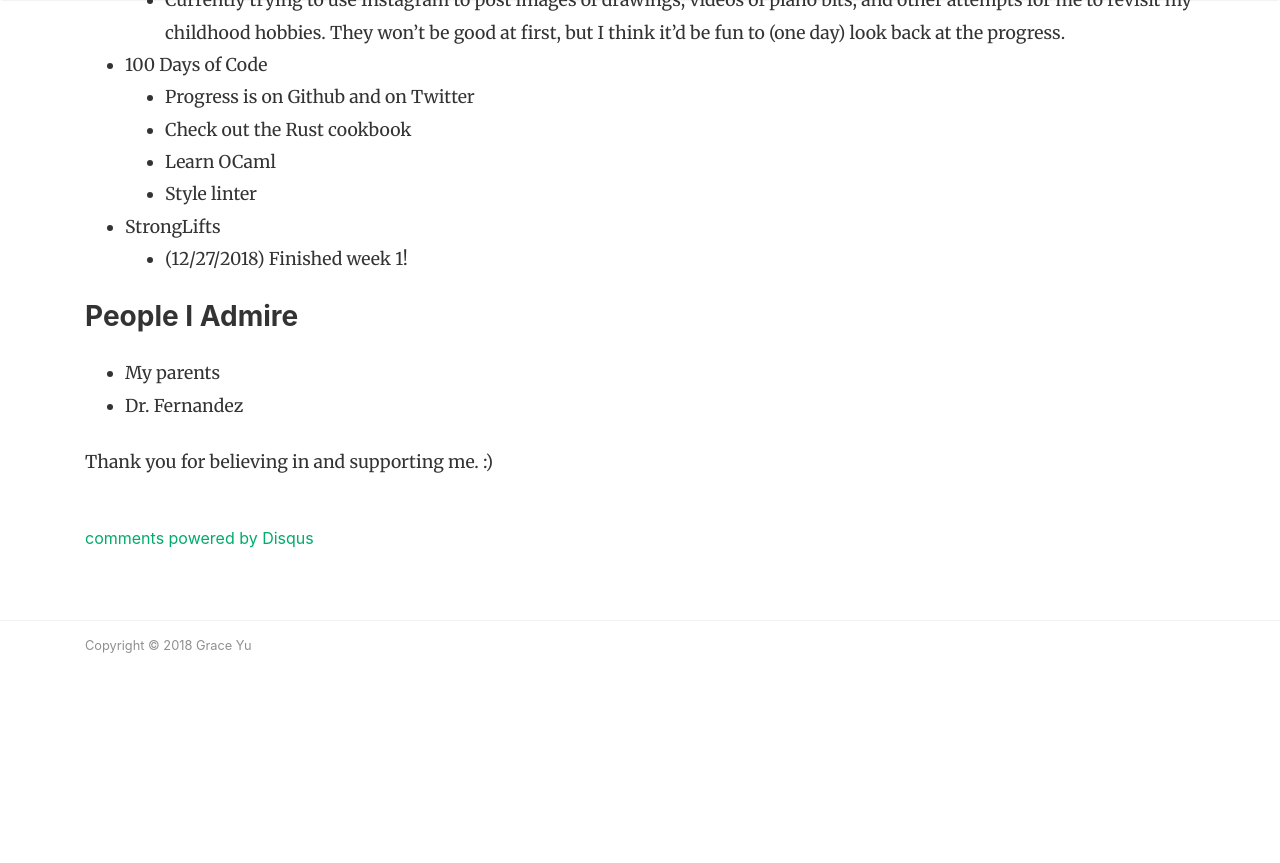
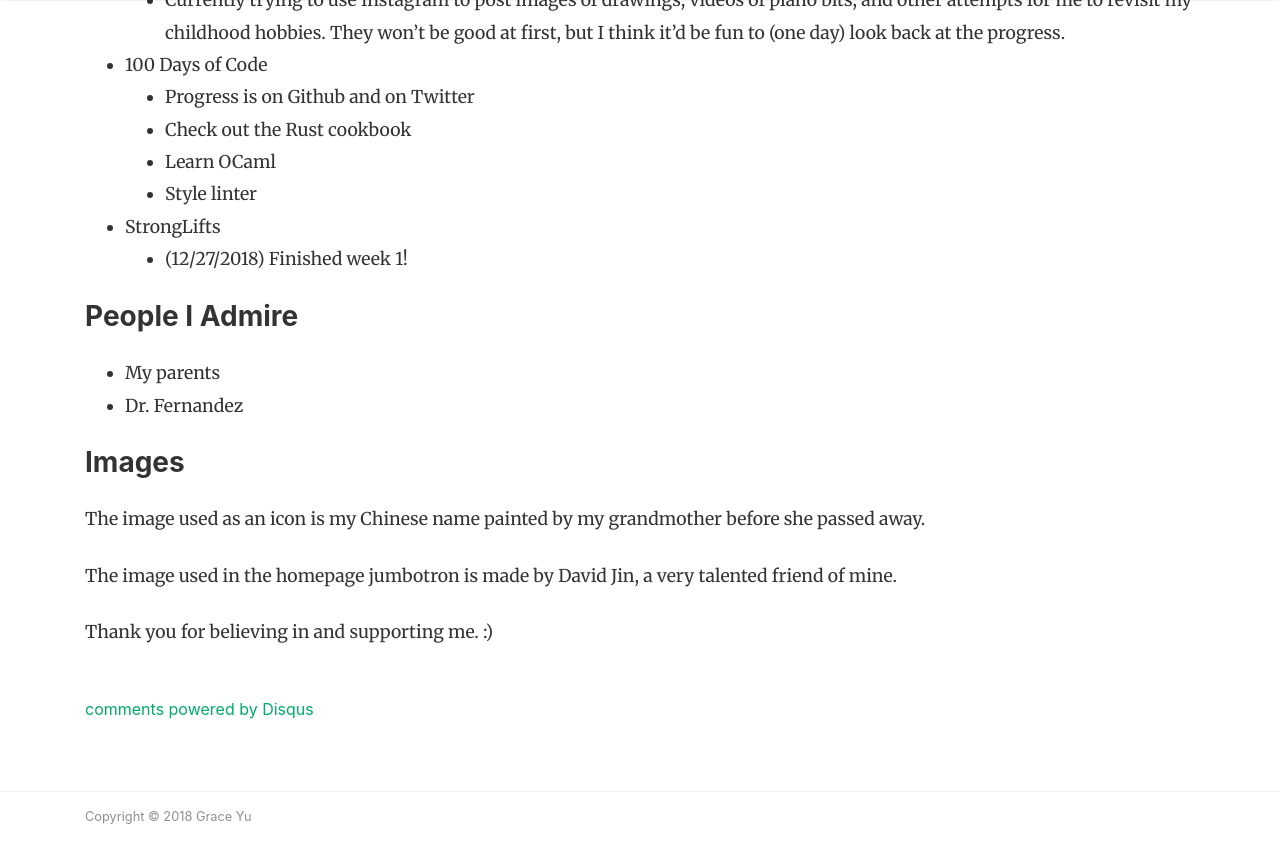
Before and after one commit to gyyu/gyyu.github.io, a Jekyll site: the page built from about.md, in a window 1280 px wide and 900 px high, scrolled down 1538 px. Shown: the top 863 px of the window. Built offline with Jekyll 4.4.1, drawn with Linux system fonts in a browser that asks for light colours; nearby versions of some CDN libraries; comment, search, counter and statistics services are not loaded; before the commit the page ends 2267 px from its top, so only the background shows below that.

Commit message:
Added credit for images

```diff
--- a/about.md
+++ b/about.md
@@ -60,4 +60,10 @@ Goals last set December 2017.
 - My parents
 - Dr. Fernandez
 
+### Images
+
+The image used as an icon is my Chinese name painted by my grandmother before she passed away.
+
+The image used in the homepage jumbotron is made by David Jin, a very talented friend of mine.
+
 Thank you for believing in and supporting me. :)
```
